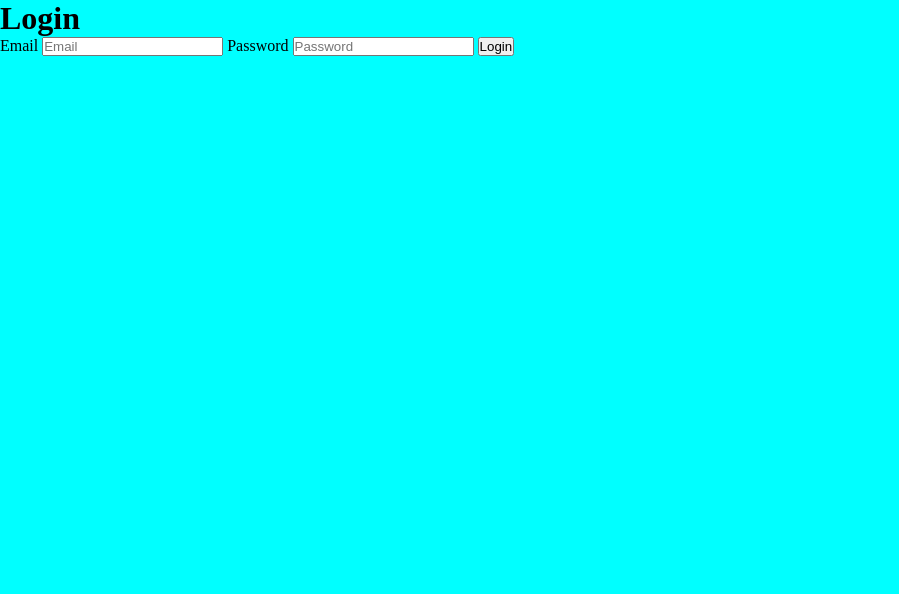
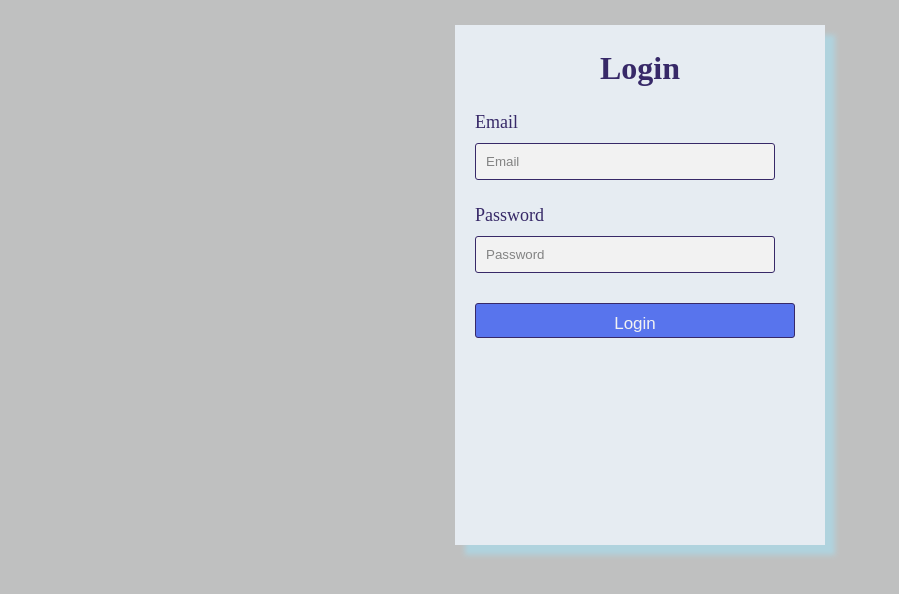
Before and after one commit to ibtehalamro/booking-project, a website: page public/pages/login.html in a window 1280 px wide. Shown: the whole page, without its empty margins (0-899 px from the left). Drawn offline with Linux system fonts and the light colour scheme.

Commit message:
edit login css

```diff
--- a/public/css/base.css
+++ b/public/css/base.css
@@ -4,5 +4,5 @@
   box-sizing: border-box;
 }
 body{
-   background-color: aqua;
+   background-color: rgb(191, 192, 192);
 }
--- a/public/css/login.css
+++ b/public/css/login.css
@@ -1 +1,74 @@
 @import url(./base.css);
+.rejisterCountianer-box{
+    margin: auto;
+    margin-top: 25px;
+    opacity:0.8 ;
+    width: 370px;
+    height: 520px;
+    background-color: aliceblue;
+    box-shadow: 10px 10px 5px lightblue;
+}
+.loginCountianer-box{
+    margin: auto;
+    margin-top: 25px;
+    width: 370px;
+    height: 520px;
+    background-color: aliceblue;
+    box-shadow: 10px 10px 5px lightblue;
+    overflow: hidden;
+    opacity:0.8 ;
+}
+h1{
+    color: hsl(254, 91%, 17%);
+    text-align: center;
+    padding-top: 25px;
+}
+.rejester-form{
+    width: 300px;
+    margin-left: 20px;
+}
+.login-form{
+    width: 300px;
+    margin-left: 20px;
+}
+form label {
+    color: hsl(254, 91%, 17%);
+    display: flex;
+    margin-top: 25px;
+    margin-bottom: 10px;
+    font-size: 18px;
+}
+form input {
+    width: 100%;
+    padding: 10px;
+    border:1px solid hsl(254, 91%, 17%);
+    border-radius: 3px;
+}
+select{
+    width: 100%;
+    padding: 10px;
+    border:1px solid hsl(254, 91%, 17%);
+    border-radius: 3px;
+}
+
+.submit-button{
+    height: 35px;
+    width: 320px;
+    margin-top: 30px;
+    background-color: hsla(229, 94%, 59%, 0.937);
+    color: white;
+    font-size: 17px;
+    transition: 0.4s;
+}
+p{
+    padding-top: 15px;
+    font-size: 15px;
+    text-align: center;
+    margin-bottom: 50px;
+}
+.submit-button:hover{
+    background-color:rgb(126, 171, 255);
+    color: hsl(232, 66%, 54%);
+    border:1px solid hsl(254, 91%, 17%);
+
+}
--- a/public/pages/login.html
+++ b/public/pages/login.html
@@ -9,7 +9,7 @@
 </head>
 
 <body>
-    <div class="login-container">
+    <div class="loginCountianer-box">
         <h1>Login</h1>
         <form class="login-form">
             <label>Email</label>
```
